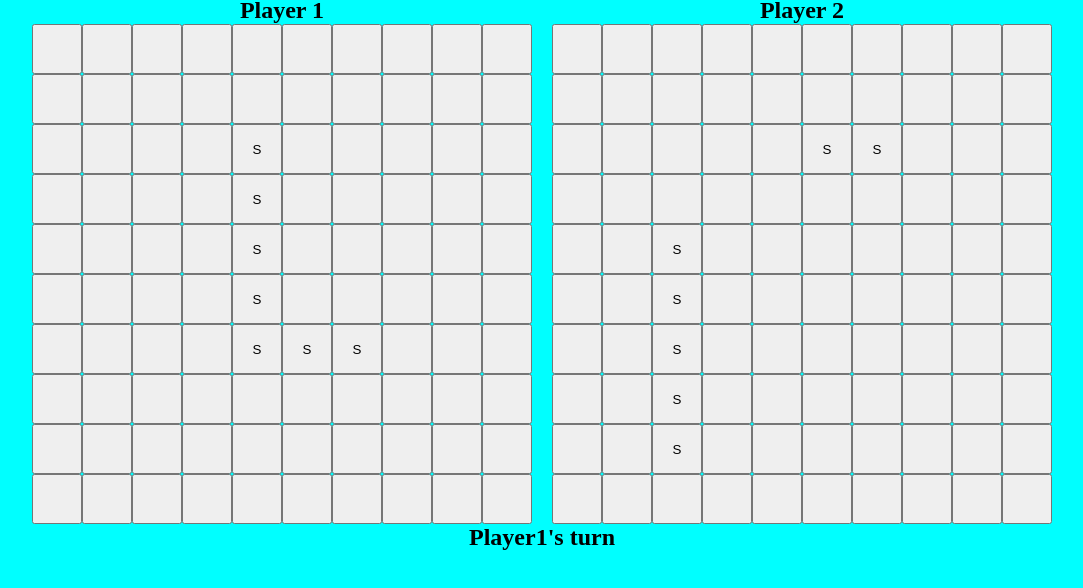
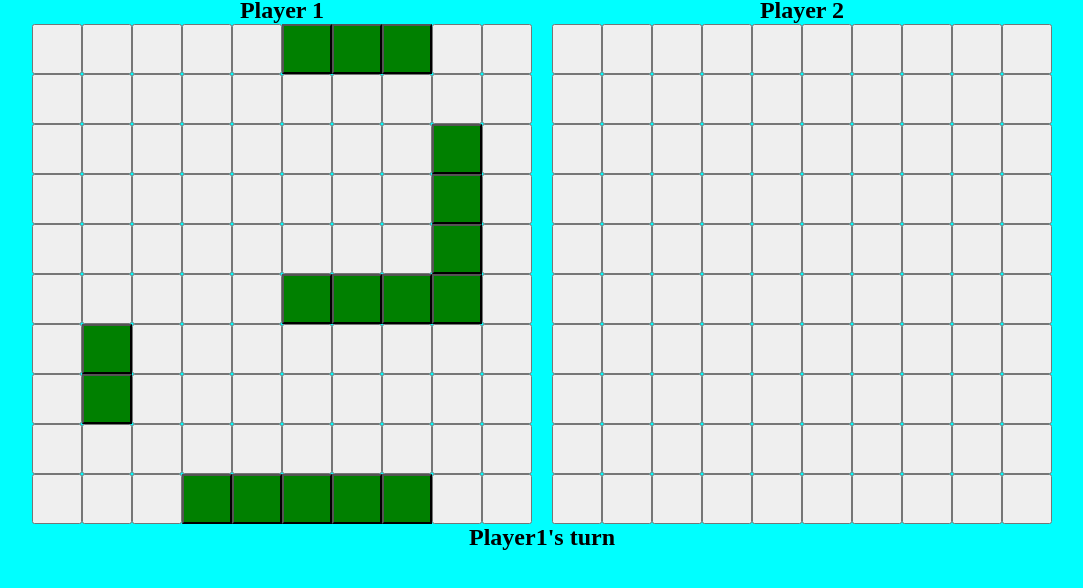
Before and after one commit to daknine10/battleship, a website built with webpack: page src/template.html in a window 1280 px wide. Shown: the part 40-628 px from the top of the page, without its empty margins (98-1181 px from the left). Built offline with nearby package versions, Linux system fonts and the light colour scheme.

Commit message:
Added randomized ship placements. Fix: now you cannot place ship on a ship.

```diff
--- a/src/modules/gameController.js
+++ b/src/modules/gameController.js
@@ -11,10 +11,28 @@ export default class GameController {
         this.activePlayer = player1
         this.q = []
         this.mode = 'computer'
+        this.randomShips(player1);
+        this.randomShips(player2);
     }
 
     switchTurn() {
         this.activePlayer = this.activePlayer === this.player1 ? this.player2: this.player1;
+    }
+
+    randomShips(player) {
+        let ships = [new Ship('Carrier', 5), new Ship('Battleship', 4), new Ship('Cruiser', 3), new Ship('Submarine', 3), new Ship('Destroyer', 2)]
+        for (let ship of ships) {
+            let random = Math.floor(Math.random() * 2);
+            if (random === 1) ship.pos='horizontal'
+
+            let row = Math.floor(Math.random() * 10);
+            let column = Math.floor(Math.random() * 10)
+            while (!player.gameboard.placeShip(ship, row, column)) {
+                row = Math.floor(Math.random() * 10);
+                column = Math.floor(Math.random() * 10)
+                continue
+                }
+        }
     }
 
     playerTurn(row, column) {
@@ -23,6 +41,7 @@ export default class GameController {
         };
         return false;
     }
+
 
     checkWinner() {
         if (this.player1.gameboard.checkSunk() || this.player2.gameboard.checkSunk())
--- a/src/modules/gameboard.js
+++ b/src/modules/gameboard.js
@@ -31,6 +31,7 @@ export default class Gameboard {
                     return false
                 }
                 for (let i = 0; i < ship.length; i++) {
+                    if (this.board[row][column] instanceof Ship) return false
                     this.board[row][column] = ship;
                     row++;
                 }
@@ -41,6 +42,7 @@ export default class Gameboard {
                     return false
                 }
                 for (let i = 0; i < ship.length; i++) {
+                    if (this.board[row][column] instanceof Ship) return false
                     this.board[row][column] = ship;
                     column++;
                 }
--- a/src/modules/screenController.js
+++ b/src/modules/screenController.js
@@ -4,6 +4,7 @@ const container = document.querySelector('.container')
 const player1Board = document.querySelector('.player1')
 const player2Board = document.querySelector('.player2')
 const turn = document.querySelector('.turn')
+
 
 export default class ScreenController {
     constructor(game) {
@@ -31,12 +32,12 @@ export default class ScreenController {
                 grid.addEventListener("click", () => this.gridEvent(i, j))
 
                 if (player.gameboard.board[i][j] !== null) {
-                    if (player.gameboard.board[i][j] instanceof Ship) grid.textContent = "S" //* remove later, debugging purpose only
+                    if (player.gameboard.board[i][j] instanceof Ship && boardContainer === player1Board) grid.className = 'ship'
                     else if  (player.gameboard.board[i][j] === 1) {
                         grid.textContent ="X";
                         grid.disabled = true;
                     }
-                    else {
+                    else if (player.gameboard.board[i][j] === 0) {
                         grid.className = "grid-disabled"
                         grid.disabled = true;
                     }
--- a/src/modules/ship.js
+++ b/src/modules/ship.js
@@ -1,6 +1,7 @@
 export default class Ship {
-    constructor(length, pos = 'vertical') {
+    constructor(name, length, pos = 'vertical') {
         this.length = length;
+        this.name = name
         this.hits = 0;
         this.sunk = false;
         this.pos = pos
@@ -14,4 +15,8 @@ export default class Ship {
         this.hits += 1;
         this.isSunk();
     }
+
+    changePos() {
+        this.pos = this.pos === 'vertical' ? 'horizontal': 'vertical';
+    }
 }
--- a/src/styles.css
+++ b/src/styles.css
@@ -37,3 +37,7 @@ body {
 h2 {
     text-align: center;
 }
+
+.ship {
+    background: green;
+}
```
